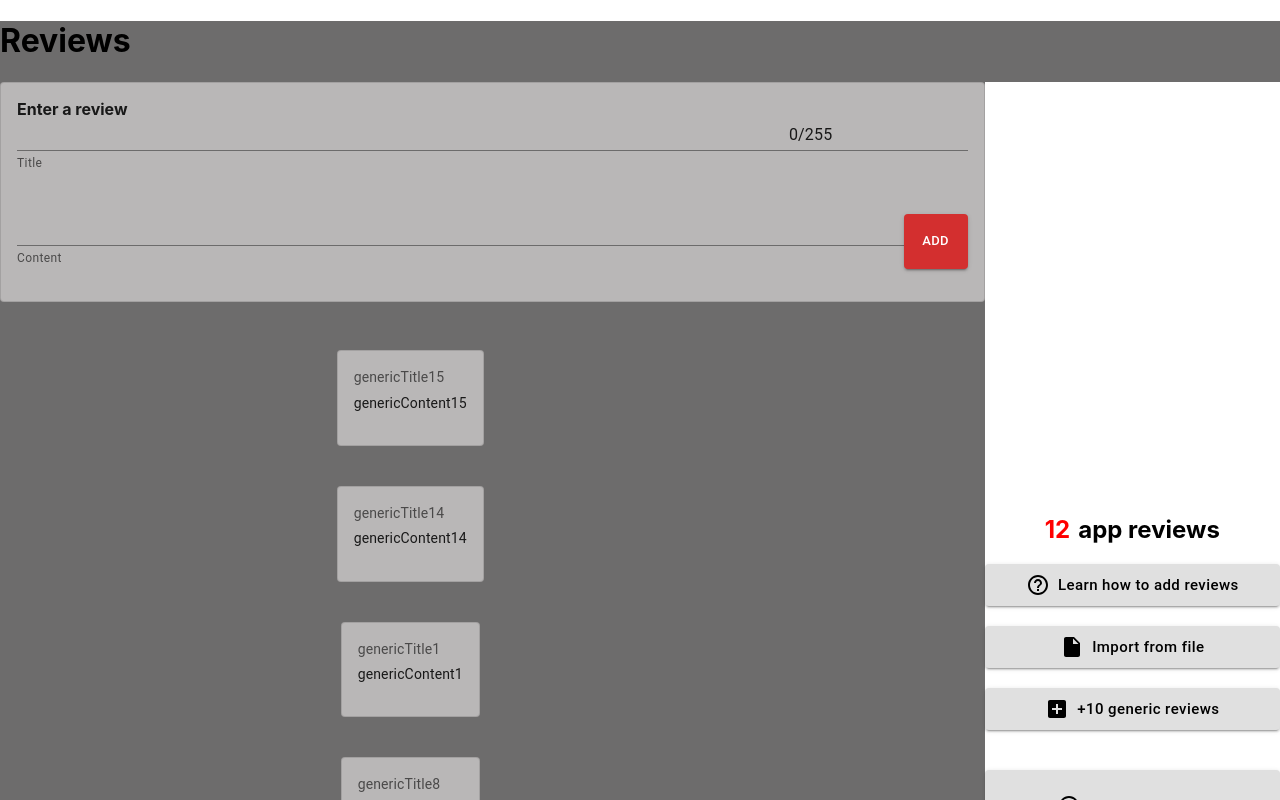
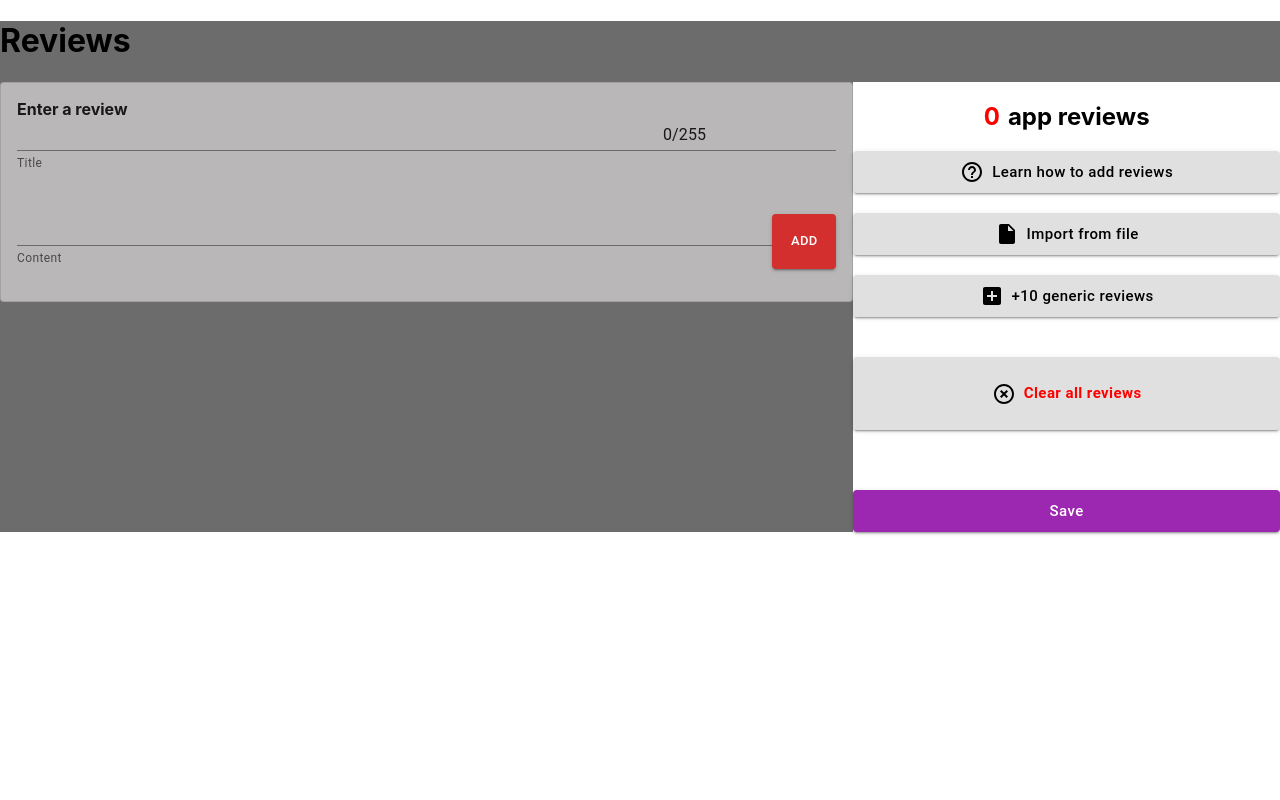
Before and after one commit to Arielegend/ReviewFeatures, a React (Create React App) app: page / in a window 1280 px wide. Shown: the top 800 px of the page. Built offline with nearby package versions, Linux system fonts and the light colour scheme; data requests are answered from the project's data file.

Commit message:
Done commenting, only readme left

```diff
--- a/data/db.json
+++ b/data/db.json
@@ -1,138 +1,65 @@
 {
-  "reviews": [
+  "reviews": [],
+  "genericReviews": [
     {
-      "id": "0517b8cd-ea8e-4209-8e01-1ca578df9cd3",
-      "title": "genericTitle15",
-      "content": "genericContent15",
-      "createdAt": "Fri Feb 11 2022 16:52:44 GMT+0200 (שעון ישראל (חורף))"
+      "genericTitle": "genericTitle1 _ I love melons ",
+      "genericContent": "I wish I could fly"
     },
     {
-      "id": "3bef4ed9-2041-4677-827e-41064b147987",
-      "title": "genericTitle14",
-      "content": "genericContent14",
-      "createdAt": "Fri Feb 11 2022 16:52:44 GMT+0200 (שעון ישראל (חורף))"
+      "genericTitle": "genericTitle2 _ Watermelon are great",
+      "genericContent": "Peaches are even better"
     },
     {
-      "id": "30ac9d6d-d5d8-424d-a334-e76ee3b98d7f",
-      "title": "genericTitle1",
-      "content": "genericContent1",
-      "createdAt": "Fri Feb 11 2022 16:52:44 GMT+0200 (שעון ישראל (חורף))"
+      "genericTitle": "genericTitle3 _ All in all you're just",
+      "genericContent": "another brick in the wall! :) Nice app"
     },
     {
-      "id": "6d5e46a6-0ba6-4575-86aa-cfe7a198da92",
-      "title": "genericTitle8",
-      "content": "genericContent8",
-      "createdAt": "Fri Feb 11 2022 16:52:44 GMT+0200 (שעון ישראל (חורף))"
+      "genericTitle": "genericTitle4 _ Peace N Love",
+      "genericContent": "Ya right."
     },
     {
-      "id": "d2133a7b-f1a6-4423-be36-ac0a2ecb3f0c",
-      "title": "genericTitle2",
-      "content": "genericContent2",
-      "createdAt": "Fri Feb 11 2022 16:52:44 GMT+0200 (שעון ישראל (חורף))"
+      "genericTitle": "genericTitle5 _ Amazing!",
+      "genericContent": "Cooooooooooooooooooool.. Sure be using this 1! 100/100!!"
     },
     {
-      "id": "054fe1c9-cb4b-4410-8d32-e557ef084965",
-      "title": "genericTitle3",
-      "content": "genericContent3",
-      "createdAt": "Fri Feb 11 2022 16:52:44 GMT+0200 (שעון ישראל (חורף))"
+      "genericTitle": "genericTitle6 _ Coooooooool",
+      "genericContent": "yeah baby"
     },
     {
-      "id": "288cab63-10e2-4541-9c41-97d9e890e3bd",
-      "title": "genericTitle9",
-      "content": "genericContent9",
-      "createdAt": "Fri Feb 11 2022 16:52:44 GMT+0200 (שעון ישראל (חורף))"
+      "genericTitle": "genericTitle7 _ The office is nice",
+      "genericContent": "But check our THIS APP RIGHT HERE"
     },
     {
-      "id": "62733754-6c35-4aba-9636-543b1ea54cab",
-      "title": "genericTitle11",
-      "content": "genericContent11",
-      "createdAt": "Fri Feb 11 2022 16:52:44 GMT+0200 (שעון ישראל (חורף))"
+      "genericTitle": "genericTitle8 _ Bitcoin rullllles",
+      "genericContent": "Hi youtube"
     },
     {
-      "id": "0c0cc32e-f8bb-4ab2-84b5-cc936f8da450",
-      "title": "genericTitle10",
-      "content": "genericContent10",
-      "createdAt": "Fri Feb 11 2022 16:52:44 GMT+0200 (שעון ישראל (חורף))"
+      "genericTitle": "genericTitle9 _ Thank god he created Dota",
+      "genericContent": "Even more for Dota2. Pudge Pudge Pudge...."
     },
     {
-      "id": "4d4aa1f9-c665-4e88-a053-1e59654f68b2",
-      "title": "genericTitle6",
-      "content": "genericContent6",
-      "createdAt": "Fri Feb 11 2022 16:52:44 GMT+0200 (שעון ישראל (חורף))"
+      "genericTitle": "genericTitle10 _ Generic is cool",
+      "genericContent": "Hey How is it going here? nice App BTW"
     },
     {
-      "id": "7288a92d-4673-43d9-a1ae-5fd788c47646",
-      "title": "Title1_FromJson",
-      "content": "Content1",
-      "createdAt": "Fri Feb 11 2022 16:52:49 GMT+0200 (שעון ישראל (חורף))"
+      "genericTitle": "genericTitle11 _ OOO",
+      "genericContent": "In App playing!!"
     },
     {
-      "id": "9a2b64ff-d273-41a0-a9af-ebada4338d9a",
-      "title": "Title2_FromJson",
-      "content": "Content2",
-      "createdAt": "Fri Feb 11 2022 16:52:49 GMT+0200 (שעון ישראל (חורף))"
-    }
-  ],
-  "genericReviews": [
-    {
-      "genericTitle": "genericTitle1",
-      "genericContent": "genericContent1"
+      "genericTitle": "genericTitle12 _ Still here",
+      "genericContent": "2022"
     },
     {
-      "genericTitle": "genericTitle2",
-      "genericContent": "genericContent2"
+      "genericTitle": "genericTitle13 _ Going no where but to the Mooooooooon",
+      "genericContent": "Mooooooooooooooooooooooooooooooooooooooooooooooo"
     },
     {
-      "genericTitle": "genericTitle3",
-      "genericContent": "genericContent3"
+      "genericTitle": "genericTitle14 _ The Doors",
+      "genericContent": "The end"
     },
     {
-      "genericTitle": "genericTitle4",
-      "genericContent": "genericContent4"
-    },
-    {
-      "genericTitle": "genericTitle5",
-      "genericContent": "genericContent5"
-    },
-    {
-      "genericTitle": "genericTitle6",
-      "genericContent": "genericContent6"
-    },
-    {
-      "genericTitle": "genericTitle7",
-      "genericContent": "genericContent7"
-    },
-    {
-      "genericTitle": "genericTitle8",
-      "genericContent": "genericContent8"
-    },
-    {
-      "genericTitle": "genericTitle9",
-      "genericContent": "genericContent9"
-    },
-    {
-      "genericTitle": "genericTitle10",
-      "genericContent": "genericContent10"
-    },
-    {
-      "genericTitle": "genericTitle11",
-      "genericContent": "genericContent11"
-    },
-    {
-      "genericTitle": "genericTitle12",
-      "genericContent": "genericContent12"
-    },
-    {
-      "genericTitle": "genericTitle13",
-      "genericContent": "genericContent13"
-    },
-    {
-      "genericTitle": "genericTitle14",
-      "genericContent": "genericContent14"
-    },
-    {
-      "genericTitle": "genericTitle15",
-      "genericContent": "genericContent15"
+      "genericTitle": "genericTitle15 _ Space goofs",
+      "genericContent": "You got it rihgt"
     }
   ]
 }
--- a/src/components/Card.tsx
+++ b/src/components/Card.tsx
@@ -11,15 +11,17 @@ interface OutlinedCardProps {
   review: Review;
 }
 
-export const OutlinedCard: FC<OutlinedCardProps> = (props) => {
+export const ReviewCard: FC<OutlinedCardProps> = (props) => {
   const [onHover, setOnHover] = useState(false);
 
   function handleDelete() {
-    console.log("Deleting ", props.review.id);
     DeleteReviewById(props.review.id);
   }
 
-  function GetCard() {
+  // Helper function.
+  // Returns a cards based on weather it is being hover on or not.
+  // In case it is being hovered -> Adding ClearIcon to the card
+  function getCard() {
     if (onHover) {
       return (
         <div
@@ -48,7 +50,7 @@ export const OutlinedCard: FC<OutlinedCardProps> = (props) => {
         onMouseEnter={() => setOnHover(true)}
         onMouseLeave={() => setOnHover(false)}
       >
-        {GetCard()}
+        {getCard()}
       </Card>
     </Box>
   );
--- a/src/components/Dashboard.css
+++ /dev/null
@@ -1 +0,0 @@
-.mainRow{display:flex; flex-direction:row;}
--- a/src/components/Dashboard.tsx
+++ b/src/components/Dashboard.tsx
@@ -1,29 +1,39 @@
 import React, { useEffect, useState, FC } from "react";
-import axios from "axios";
-import { GetReviews } from "../utils/API";
-import { Review } from "../utils/Types";
+import { GetGenericReviews, GetReviews } from "../utils/API";
+import { GenericReview, Review } from "../utils/Types";
 import LeftSide from "./LeftSide";
 import RightSide from "./RightSide";
 
-interface DashboardProps {}
+// Dashboard component hold the entire App.
+// At the uploading of App, while server is up, showing 'Loading' screen
+// Once data is fetch, we display ->
+//                                   LeftSide   - List of review
+//                                   RightSide  - Cntrol panel
+export const Dashboard: FC = () => {
+  // Variable to hold all reviews in the system
+  const [reviews, setReviews] = useState<Review[]>();
 
-export const Dashboard: FC<DashboardProps> = (props) => {
-  const [data, setData] = useState<Review[]>();
+  // Variable to hold all reviews in the system
+  const [genericReviews, setGenericReviews] = useState<GenericReview[]>();
 
+  // At the begining, we fetch all reviews and genericReviews stored in Database
+  // genericReviews -> Pre made and ready to deploy reviews located at db.json!
   useEffect(() => {
-    async function fetchReviews() {
-      const data: Review[] = await GetReviews();
-      setData(data);
+    async function fetchData() {
+      const dataReviews: Review[] = await GetReviews();
+      const dataGenericReviews: GenericReview[] = await GetGenericReviews();
+      setReviews(dataReviews);
+      setGenericReviews(dataGenericReviews);
     }
 
-    fetchReviews();
+    fetchData();
   }, []);
 
   return (
     <div>
       <h1>Reviews</h1>
-
-      {data ? (
+      {/* In case data is null, showing Loading */}
+      {reviews && genericReviews ? (
         <div
           className="mainRow"
           style={{
@@ -32,8 +42,8 @@ export const Dashboard: FC<DashboardProps> = (props) => {
             backgroundColor: "#6D6C6C",
           }}
         >
-          <LeftSide data={data} />
-          <RightSide data={data} />
+          <LeftSide data={reviews} />
+          <RightSide data={reviews} genericData={genericReviews} />
         </div>
       ) : (
         <div>Loading</div>
--- a/src/components/InsertReviewCard.tsx
+++ b/src/components/InsertReviewCard.tsx
@@ -6,7 +6,7 @@ import CardContent from "@mui/material/CardContent";
 import TextField from "@mui/material/TextField";
 import { FC, useState } from "react";
 import Button from "@mui/material/Button";
-import { AddReview, DeleteReviewById } from "../utils/API";
+import { AddReview } from "../utils/API";
 import { v4 as uuid } from "uuid";
 import { ValidateNewReview } from "../utils/Common";
 
@@ -23,18 +23,20 @@ export const InsertNewReview: FC = (props) => {
   // this variable will hold the new Title
   const [content, setContent] = useState("");
 
+  // Once starting typing to the title
+  // Need to disable the label and count number of characters entered...
   function handleChangeTitle(newTitle: string) {
-    if (newTitle.length == 0) {
+    if (newTitle.length === 0) {
       setDirtyTitle(false);
       setTitle("");
       setTitleLength("0/255");
     } else {
       setDirtyTitle(true);
-      if (newTitle.length > 125) {
-        alert("Messages titles can be up to 125 characters");
+      if (newTitle.length > 255) {
+        alert("Reviews titles can be up to 125 characters");
       } else {
         setTitle(newTitle);
-        setTitleLength(newTitle.length + "/" + "255");
+        setTitleLength(newTitle.length + "/255");
       }
     }
   }
@@ -50,9 +52,9 @@ export const InsertNewReview: FC = (props) => {
     }
   }
 
-  const card = (
-    <React.Fragment>
-      <CardContent>
+  // Helper variable.
+  // titlePart -> Consists of title TextInput and counter of title Text
+  const titlePart = (
     <div>
       {!dirtyTitle ? (
         <label>
@@ -78,9 +80,11 @@ export const InsertNewReview: FC = (props) => {
         <TextField variant="standard" value={titleLength} />
       </div>
     </div>
+  );
 
-        <br />
-        <br />
+  // Helper variable.
+  // contentPart -> Consists of content TextInput and Add Button
+  const contentPart = (
     <div
       style={{
         display: "flex",
@@ -105,6 +109,17 @@ export const InsertNewReview: FC = (props) => {
         Add
       </Button>
     </div>
+  );
+
+  // Helper variable.
+  // completecard -> Consists of all the InsertNewRevew Card parts...
+  const completecard = (
+    <React.Fragment>
+      <CardContent>
+        {titlePart}
+        <br />
+        <br />
+        {contentPart}
       </CardContent>
       <CardActions></CardActions>
     </React.Fragment>
@@ -113,7 +128,7 @@ export const InsertNewReview: FC = (props) => {
   return (
     <Box sx={{ minWidth: 100, cursor: "default" }}>
       <Card sx={{ backgroundColor: "#B9B7B7" }} variant="outlined">
-        {card}
+        {completecard}
       </Card>
     </Box>
   );
--- a/src/components/LeftSide.tsx
+++ b/src/components/LeftSide.tsx
@@ -1,10 +1,6 @@
 import * as React from "react";
-import CssBaseline from "@mui/material/CssBaseline";
-import Box from "@mui/material/Box";
-import Container from "@mui/material/Container";
-import { OutlinedCard } from "./Card";
+import { ReviewCard } from "./Card";
 import { Grid, List } from "@mui/material";
-import { useEffect } from "react";
 import { Review } from "../utils/Types";
 import { InsertNewReview } from "./InsertReviewCard";
 
@@ -13,12 +9,15 @@ interface LeftSideProps {
 }
 
 export default function LeftSide(props: LeftSideProps) {
+  // At the return we Return 2 main elements ->
+  //                                           1. InsertNewReview - Card for entering new Review
+  //                                           2. Grid of OutlinedCard- Each card hold data on a review
+  //                                              The data for rendering the cards come from props.data
   return (
     <div
       style={{
         display: "flex",
         flexDirection: "column",
-        // backgroundColor: "#6D6C6C",
         width: "100%",
       }}
     >
@@ -29,18 +28,14 @@ export default function LeftSide(props: LeftSideProps) {
       <br />
       <br />
       <div>
-        <Grid
-          container
-          // spacing={{ xs: 2, md: 3 }}
-          columns={{ xs: 4, sm: 8, md: 12 }}
-        >
+        <Grid container columns={{ xs: 4, sm: 8, md: 12 }}>
           <List style={{ maxHeight: 1000, overflow: "auto", width: "100%" }}>
             {" "}
             {props && props.data ? (
               props.data.map((review, index) => (
-                <Grid item xs={12} sm={12} md={10}>
+                <Grid item xs={12} sm={12} md={10} key={index}>
                   <div style={{ display: "flex", justifyContent: "center" }}>
-                    <OutlinedCard review={review} />
+                    <ReviewCard review={review} />
                   </div>
                   <br />
                   <br />
--- a/src/components/RightSide.tsx
+++ b/src/components/RightSide.tsx
@@ -12,32 +12,42 @@ const reviewsAddFromFile = require("../utils/ReviewsAdd.json");
 
 interface RightSideProps {
   data: Review[];
+  genericData: GenericReview[];
 }
 export default function RightSide(props: RightSideProps) {
   // Int variable indicates number of all current reviews in DataBase
-  const [numberOfReviews, setNumberOfReviws] = useState(0);
+  const [numberOfReviews, setNumberOfReviews] = useState(0);
 
   // Boolean variable indicates if Dialog for Help is True/False
   const [dialogHelpOpen, setDialogHelpOpen] = useState(false);
 
   useEffect(() => {
-    setNumberOfReviws(props.data.length);
+    setNumberOfReviews(props.data.length);
   }, [props.data, numberOfReviews]);
 
   function handleCloseHelpDialog() {
     setDialogHelpOpen(false);
   }
 
+  // Handle the Add 10 Generic Reviews command.
+  // we choose randomly 10 Generic Reviews from our bank of generic reviews...
   async function handlAdd10GenericReviews() {
-    var genericReviews = await GetGenericReviews();
+    if (props.genericData.length > 10) {
+      // this variable holds an array of 10 number from 0 to the length of all Generic Reviews in the system.
       var tenRandomNumbersInRangeOfGenericList = Get10RandomNumberInRange(
-      genericReviews.length
+        props.genericData.length
       );
       await AddReviews(
-      getReviewsForUpload(genericReviews, tenRandomNumbersInRangeOfGenericList)
+        getReviewsForUpload(
+          props.genericData,
+          tenRandomNumbersInRangeOfGenericList
+        )
       );
     }
+  }
 
+  // Helper function.
+  // Return array of Reviews for uploading
   function getReviewsForUpload(
     genericReviews: GenericReview[],
     tenRandomNumbersInRangeOfGenericList: number[]
@@ -56,6 +66,8 @@ export default function RightSide(props: RightSideProps) {
     return reviewsForUpload;
   }
 
+  // Helper function.
+  // For Deletion, we gather all Id's
   function getIdOfAllReviewsForDelete() {
     var ids: string[] = [];
     props.data.forEach(function (value, _) {
@@ -64,10 +76,15 @@ export default function RightSide(props: RightSideProps) {
     return ids;
   }
 
+  // We wait for Deleting all cards by their Id
+  // Then we refresh the page
   async function handleDeleteAllReviews() {
     await DeleteAllReviews(getIdOfAllReviewsForDelete());
     window.location.reload();
   }
+
+  // This function handle the Import from file command.
+  // We load the Json file located at 'src/utils/ReviewsAdd.json', and uploading them to the server.
   async function handleImportFromFile() {
     var reviewsForUpload: Review[] = [];
     reviewsAddFromFile.reviews.forEach(function (value: {
@@ -84,21 +101,106 @@ export default function RightSide(props: RightSideProps) {
     });
     await AddReviews(reviewsForUpload);
   }
-  return (
-    <div
-      style={{
-        display: "flex",
-        flexDirection: "column",
-        width: "30%",
-        backgroundColor: "white",
-        justifyContent: "center",
-      }}
+
+  const learnButton = (
+    <Button
+      style={{ textTransform: "none" }}
+      color="inherit"
+      size="large"
+      type="submit"
+      variant="contained"
+      onClick={() => setDialogHelpOpen(true)}
     >
+      <HelpOutlineIcon style={{ marginRight: ".5rem" }} />
+      Learn how to add reviews
+    </Button>
+  );
+  const importButton = (
+    <Button
+      style={{ textTransform: "none" }}
+      color="inherit"
+      size="large"
+      type="submit"
+      variant="contained"
+      onClick={handleImportFromFile}
+    >
+      <InsertDriveFileIcon style={{ marginRight: ".5rem" }} />
+      Import from file
+    </Button>
+  );
+  const genericButton = (
+    <Button
+      style={{ textTransform: "none" }}
+      color="inherit"
+      size="large"
+      type="submit"
+      variant="contained"
+      onClick={handlAdd10GenericReviews}
+    >
+      <AddBoxIcon style={{ marginRight: ".5rem" }} />
+      +10 generic reviews
+    </Button>
+  );
+  const clearReviewsButton = (
+    <Button
+      style={{ textTransform: "none" }}
+      color="inherit"
+      size="large"
+      type="submit"
+      variant="contained"
+      onClick={handleDeleteAllReviews}
+    >
+      <HighlightOffIcon style={{ marginRight: ".5rem" }} />
+      <p style={{ color: "red" }}>
+        <b>Clear all reviews</b>
+      </p>
+    </Button>
+  );
+  const saveButton = (
+    <Button
+      style={{ textTransform: "none" }}
+      color="secondary"
+      size="large"
+      type="submit"
+      variant="contained"
+    >
+      Save
+    </Button>
+  );
+  const dialogDiv = (
+    <div style={{ margin: "20px" }}>
+      <p>
+        In order to <b>add</b> reviews there are 3 main ways
+      </p>
+      <ul>
+        <li>
+          Simply enter a new review and hit the <b>BIG RED button</b>
+        </li>
+        <li>
+          <p>
+            Modify JsonFile 'ReviewsAdd.Json' file at src/utils directory.
+            <br />
+            <b>hit Import from file!</b>
+          </p>
+        </li>
+        <li>
+          <p>
+            Use <b>+10 generic reviews</b> button <br />
+            This command will load random 10 Generic reviews based on
+            GenericReviews bank.
+            <br />
+            Moidy data/db.json and add as many GenericReviews as wanted to the
+            system.
+          </p>
+        </li>
+      </ul>
+    </div>
+  );
+  const RightSidetitle = (
     <div
       style={{
         display: "flex",
         width: "100%",
-          // backgroundColor: "white",
         justifyContent: "center",
       }}
     >
@@ -112,110 +214,44 @@ export default function RightSide(props: RightSideProps) {
       </h2>
       <h2> app reviews </h2>
     </div>
+  );
+
+  return (
+    <div
+      style={{
+        display: "flex",
+        flexDirection: "column",
+        width: "50%",
+        backgroundColor: "white",
+        justifyContent: "center",
+      }}
+    >
+      {RightSidetitle}
       <div
         style={{
           display: "flex",
           flexDirection: "column",
         }}
       >
-        <Button
-          style={{ textTransform: "none" }}
-          color="inherit"
-          size="large"
-          type="submit"
-          variant="contained"
-          onClick={() => setDialogHelpOpen(true)}
-        >
-          <HelpOutlineIcon style={{ marginRight: ".5rem" }} />
-          Learn how to add reviews
-        </Button>
+        {learnButton}
         <br />
-        <Button
-          style={{ textTransform: "none" }}
-          color="inherit"
-          size="large"
-          type="submit"
-          variant="contained"
-          onClick={handleImportFromFile}
-        >
-          <InsertDriveFileIcon style={{ marginRight: ".5rem" }} />
-          Import from file
-        </Button>
+        {importButton}
         <br />
-        <Button
-          style={{ textTransform: "none" }}
-          color="inherit"
-          size="large"
-          type="submit"
-          variant="contained"
-          onClick={handlAdd10GenericReviews}
-        >
-          <AddBoxIcon style={{ marginRight: ".5rem" }} />
-          +10 generic reviews
-        </Button>
+        {genericButton}
         <br />
         <br />
-        <Button
-          style={{ textTransform: "none" }}
-          color="inherit"
-          size="large"
-          type="submit"
-          variant="contained"
-          onClick={handleDeleteAllReviews}
-        >
-          <HighlightOffIcon style={{ marginRight: ".5rem" }} />
-          <p style={{ color: "red" }}>
-            <b>Clear all reviews</b>
-          </p>
-        </Button>
+        {clearReviewsButton}
         <br />
         <br />
         <br />
-        <Button
-          style={{ textTransform: "none" }}
-          color="secondary"
-          size="large"
-          type="submit"
-          variant="contained"
-        >
-          Save
-        </Button>
+        {saveButton}
       </div>
       <Dialog
         fullScreen={false}
         open={dialogHelpOpen}
         onClose={handleCloseHelpDialog}
       >
-        <div style={{ margin: "20px" }}>
-          <p>
-            In order to <b>add</b> reviews there are 3 main ways
-          </p>
-          <ul>
-            <li>
-              Simply enter a new review and hit the <b>BIG RED button</b>
-            </li>
-            <li>
-              <p>
-                Use JsonFile 'ReviewsAdd.Json' file at root directory.
-                <br />
-                {/* Should be a valid Json file, with 'title' and 'content' fields
-                only per each reaview */}
-                <b>hit Import from file!</b>
-              </p>
-            </li>
-            <li>
-              <p>
-                Use <b>+10 generic reviews</b> button{" "}
-              </p>
-            </li>
-          </ul>
-          <p>
-            <b>
-              Note - In order to commit DataBase changes done by the right
-              panel, must hit Save button
-            </b>
-          </p>
-        </div>
+        {dialogDiv}
       </Dialog>
     </div>
   );
```
Also changed, not shown: src/utils/API.tsx (+10 -13 lines). Lines whose indentation alone changed are shown as unchanged.
